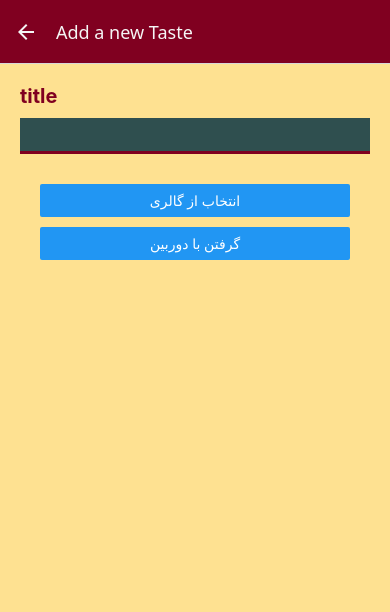
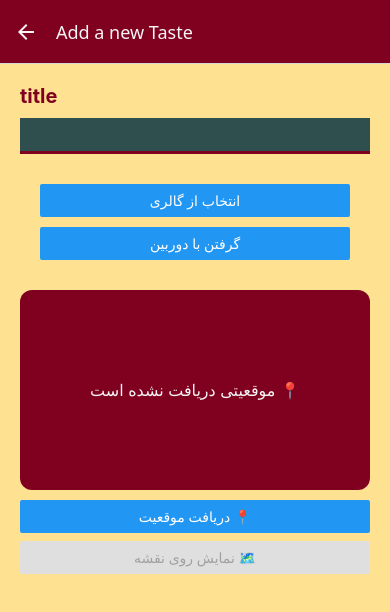
Before and after one commit to danialmousavi/TastySpot, a React Native app: screen /AddTastes in a window 390 px wide. Shown: the top 612 px of the page. Built offline with nearby package versions, Linux system fonts and the light colour scheme.

Commit message:
feat: add LocationPicker component for selecting and displaying user location, update TasteForm to include LocationPicker

```diff
--- /dev/null
+++ b/components/LocationPicker.tsx
@@ -0,0 +1,128 @@
+import { View, Text, StyleSheet, Button, Alert, ActivityIndicator } from 'react-native';
+import React, { useState } from 'react';
+import { Colors } from '../constants/colors';
+import * as Location from 'expo-location';
+
+// تعریف نوع برای موقعیت
+type LocationType = {
+  lat: number;
+  lng: number;
+} | null;
+
+const LocationPicker = () => {
+  const [location, setLocation] = useState<LocationType>(null);
+  const [isLoading, setIsLoading] = useState<boolean>(false);
+  const [errorMsg, setErrorMsg] = useState<string | null>(null);
+
+  // دریافت موقعیت
+  const getLocationHandler = async () => {
+    setIsLoading(true);
+    setErrorMsg(null);
+
+    try {
+      // 1. درخواست مجوز
+      const { status } = await Location.requestForegroundPermissionsAsync();
+
+      if (status !== 'granted') {
+        Alert.alert('نیاز به مجوز', 'لطفاً دسترسی به موقعیت را فعال کنید');
+        setErrorMsg('دسترسی به موقعیت رد شد');
+        setIsLoading(false);
+        return;
+      }
+
+      // 2. دریافت موقعیت
+      const currentLocation = await Location.getCurrentPositionAsync({
+        accuracy: Location.Accuracy.Balanced,
+      });
+      setLocation({
+        lat: currentLocation.coords.latitude,
+        lng: currentLocation.coords.longitude,
+      });
+
+    } catch (error) {
+      Alert.alert('خطا', 'مشکلی در دریافت موقعیت پیش آمد');
+      setErrorMsg('خطا در دریافت موقعیت');
+    } finally {
+      setIsLoading(false);
+    }
+  };
+
+  // نمایش موقعیت
+  const getMapLocationHandler = () => {
+    if (location) {
+      Alert.alert(
+        'موقعیت شما',
+        `عرض: ${location.lat}\nطول: ${location.lng}`
+      );
+    } else {
+      Alert.alert('توجه', 'ابتدا موقعیت خود را دریافت کنید');
+    }
+  };
+
+  return (
+    <View>
+      {/* باکس نمایش موقعیت */}
+      <View style={styles.locationContainer}>
+        {isLoading ? (
+          <ActivityIndicator size="large" color={Colors.text} />
+        ) : location ? (
+          <View>
+            <Text style={styles.textWhite}>📍 موقعیت دریافت شد</Text>
+            <Text style={styles.textWhite}>
+              عرض: {location.lat.toFixed(4)}
+            </Text>
+            <Text style={styles.textWhite}>
+              طول: {location.lng.toFixed(4)}
+            </Text>
+          </View>
+        ) : errorMsg ? (
+          <Text style={styles.textError}>{errorMsg}</Text>
+        ) : (
+          <Text style={styles.textWhite}>📍 موقعیتی دریافت نشده است</Text>
+        )}
+      </View>
+
+      {/* دکمه‌ها */}
+      <View style={styles.buttonWrapper}>
+        <Button
+          title={isLoading ? 'در حال دریافت...' : '📍 دریافت موقعیت'}
+          onPress={getLocationHandler}
+          disabled={isLoading}
+        />
+        <Button
+          title='🗺️ نمایش روی نقشه'
+          onPress={getMapLocationHandler}
+          disabled={!location}
+        />
+      </View>
+    </View>
+  );
+};
+
+export default LocationPicker;
+
+const styles = StyleSheet.create({
+  locationContainer: {
+    width: "100%",
+    height: 200,
+    justifyContent: "center",
+    alignItems: "center",
+    borderRadius: 12,
+    marginVertical: 10,
+    backgroundColor: Colors.primary,
+    padding: 16,
+  },
+  textWhite: {
+    color: Colors.text,
+    fontSize: 16,
+    textAlign: 'center',
+  },
+  textError: {
+    color: '#ff6b6b',
+    fontSize: 16,
+    textAlign: 'center',
+  },
+  buttonWrapper: {
+    gap: 8,
+  },
+});
--- a/components/TasteForm.tsx
+++ b/components/TasteForm.tsx
@@ -2,6 +2,7 @@ import { useState } from 'react'
 import { View, Text, ScrollView, TextInput, StyleSheet } from 'react-native'
 import { Colors } from '../constants/colors'
 import ImagePicker from './ImagePicker'
+import LocationPicker from './LocationPicker'
 
 const TasteForm = () => {
   const [title,setTitle]=useState("")
@@ -16,6 +17,7 @@ const TasteForm = () => {
         <TextInput onChangeText={titleHandler} value={title} style={styles.input}/>
       </View>
       <ImagePicker/>
+      <LocationPicker/>
     </ScrollView>
     </>
   )
--- a/package.json
+++ b/package.json
@@ -13,6 +13,7 @@
     "@react-navigation/stack": "^7.10.3",
     "expo": "~54.0.34",
     "expo-image-picker": "~17.0.11",
+    "expo-location": "~19.0.8",
     "expo-status-bar": "~3.0.9",
     "react": "19.1.0",
     "react-native": "0.81.5",
```
Also changed, not shown: 1 other file (tests, documents, lock files or other folders).
